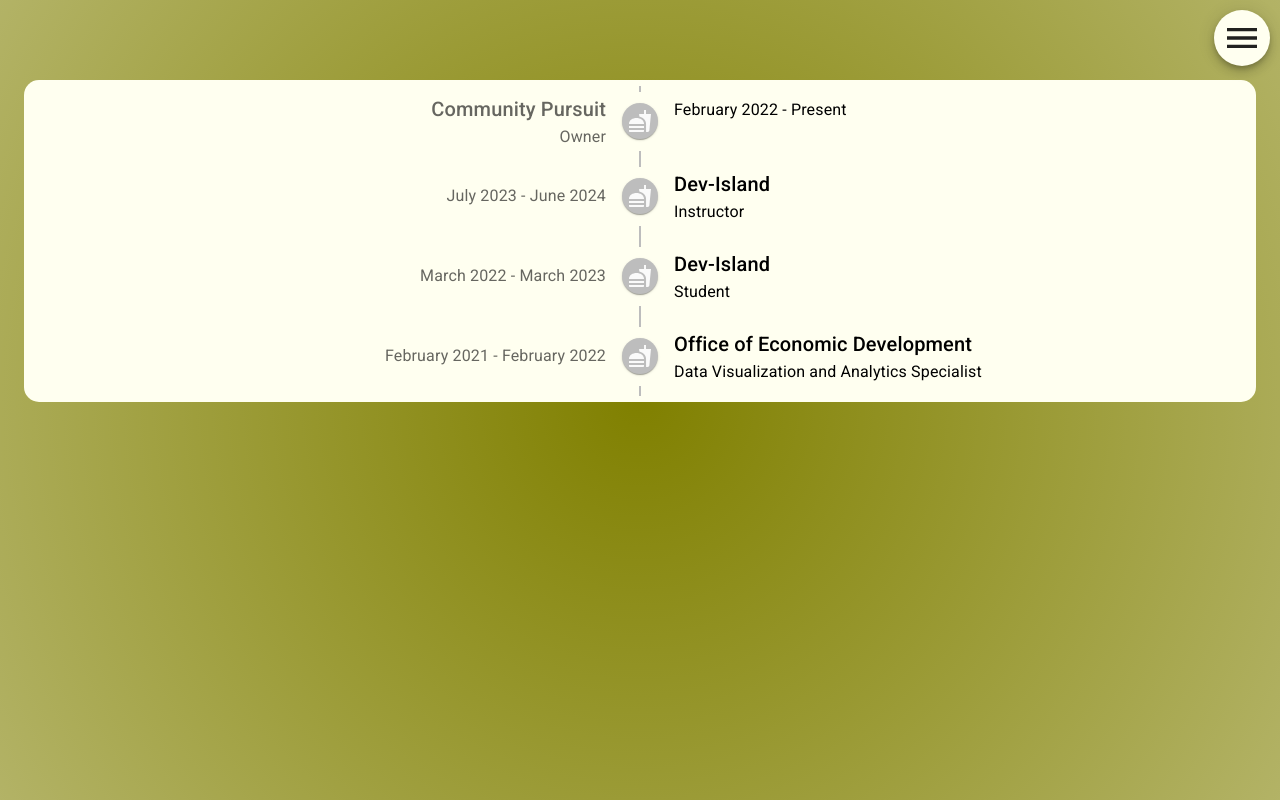
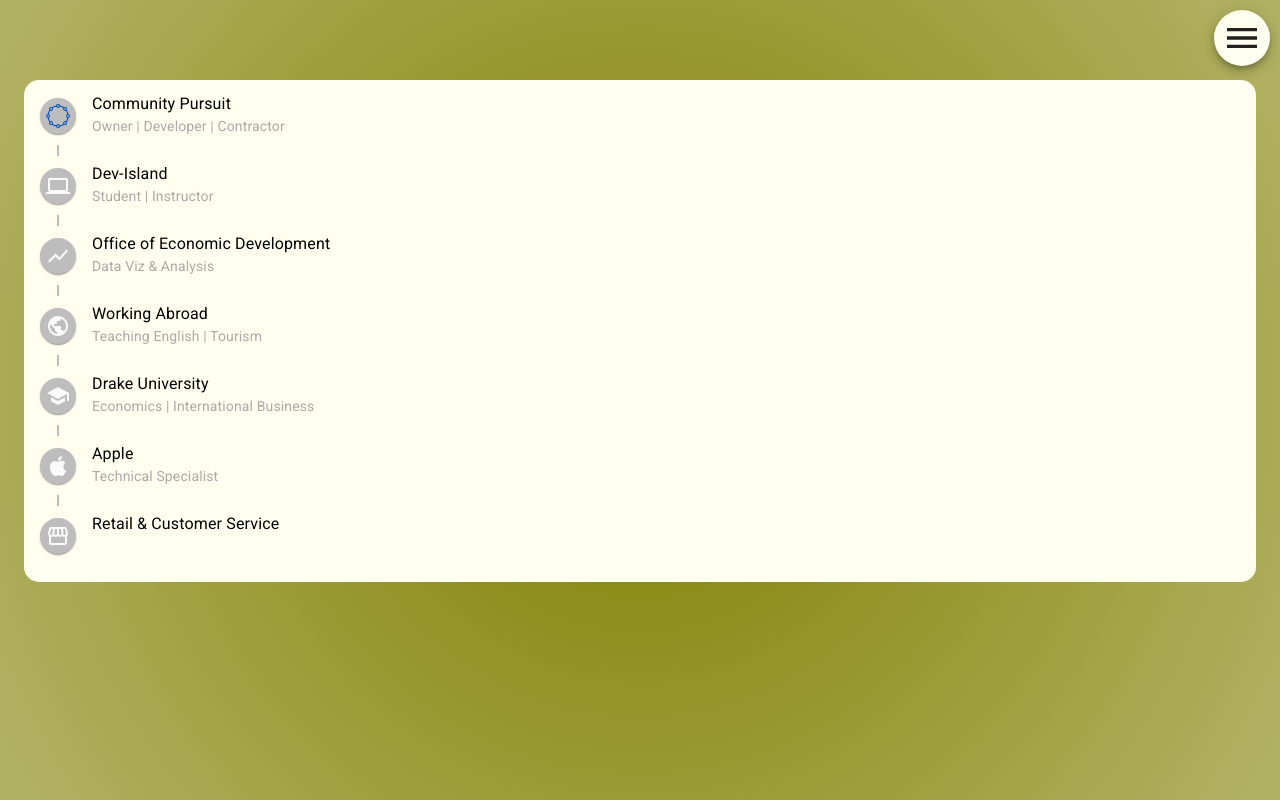
Before and after one commit to christian-faber/me-link, a React (Vite) app: page /resume in a window 1280 px wide. Built offline with nearby package versions, Linux system fonts and the light colour scheme.

Commit message:
timeline skeleton done

```diff
--- a/src/pages/Resume.tsx
+++ b/src/pages/Resume.tsx
@@ -1,14 +1,19 @@
 import React from "react";
 import Timeline from "@mui/lab/Timeline";
-import TimelineItem from "@mui/lab/TimelineItem";
+import TimelineItem, { timelineItemClasses } from "@mui/lab/TimelineItem";
 import TimelineSeparator from "@mui/lab/TimelineSeparator";
 import TimelineConnector from "@mui/lab/TimelineConnector";
 import TimelineContent from "@mui/lab/TimelineContent";
 import TimelineDot from "@mui/lab/TimelineDot";
-import TimelineOppositeContent from "@mui/lab/TimelineOppositeContent";
-import Typography from "@mui/material/Typography";
-import FastfoodIcon from "@mui/icons-material/Fastfood";
-import { Box } from "@mui/material";
+import { Box, Typography } from "@mui/material";
+import LaptopIcon from "@mui/icons-material/Laptop";
+import ShowChartIcon from "@mui/icons-material/ShowChart";
+import AppleIcon from "@mui/icons-material/Apple";
+import SchoolIcon from "@mui/icons-material/School";
+import StorefrontIcon from "@mui/icons-material/Storefront";
+import PublicIcon from "@mui/icons-material/Public";
+import logoImage from "../assets/logo-noBG-noText.png";
+import ButtonBase from "@mui/material/ButtonBase";
 
 export const Resume = () => {
   return (
@@ -21,101 +26,113 @@
         borderRadius: "15px",
       }}
     >
-      <Timeline position="right">
+      <Timeline
+        sx={{
+          [`& .${timelineItemClasses.root}:before`]: {
+            flex: 0,
+            padding: 0,
+          },
+        }}
+      >
         <TimelineItem>
-          <TimelineOppositeContent
-            sx={{ m: "auto 0" }}
-            align="right"
-            variant="body2"
-            color="text.secondary"
-          >
-            <Typography variant="h6" component="span">
-              Community Pursuit
-            </Typography>
-            <Typography>Owner</Typography>
-          </TimelineOppositeContent>
           <TimelineSeparator>
-            <TimelineConnector />
             <TimelineDot>
-              <FastfoodIcon />
+              <img
+                src={logoImage}
+                alt="Logo"
+                style={{
+                  width: "24px",
+                  height: "24px",
+                }}
+              />
             </TimelineDot>
             <TimelineConnector />
           </TimelineSeparator>
-          <TimelineContent sx={{ py: "12px", px: 2 }}>
-            <Typography>February 2022 - Present</Typography>
+          <TimelineContent>
+            <Typography>Community Pursuit</Typography>
+            <Typography sx={{ fontSize: "0.875rem", color: "darkgrey" }}>
+              Owner | Developer | Contractor
+            </Typography>
           </TimelineContent>
         </TimelineItem>
         <TimelineItem>
-          <TimelineOppositeContent
-            sx={{ m: "auto 0" }}
-            align="right"
-            variant="body2"
-            color="text.secondary"
-          >
-            <Typography>July 2023 - June 2024</Typography>
-          </TimelineOppositeContent>
           <TimelineSeparator>
-            <TimelineConnector />
             <TimelineDot>
-              <FastfoodIcon />
+              <LaptopIcon />
             </TimelineDot>
             <TimelineConnector />
           </TimelineSeparator>
-          <TimelineContent sx={{ py: "12px", px: 2 }}>
-            <Typography variant="h6" component="span">
-              Dev-Island
+          <TimelineContent>
+            <Typography>Dev-Island</Typography>
+            <Typography sx={{ fontSize: "0.875rem", color: "darkgrey" }}>
+              Student | Instructor
             </Typography>
-            <Typography>Instructor</Typography>
           </TimelineContent>
         </TimelineItem>
         <TimelineItem>
-          <TimelineOppositeContent
-            sx={{ m: "auto 0" }}
-            align="right"
-            variant="body2"
-            color="text.secondary"
-          >
-            <Typography>March 2022 - March 2023</Typography>
-          </TimelineOppositeContent>
           <TimelineSeparator>
-            <TimelineConnector />
             <TimelineDot>
-              <FastfoodIcon />
+              <ShowChartIcon />
             </TimelineDot>
             <TimelineConnector />
           </TimelineSeparator>
-          <TimelineContent sx={{ py: "12px", px: 2 }}>
-            <Typography variant="h6" component="span">
-              Dev-Island
+          <TimelineContent>
+            <Typography>Office of Economic Development</Typography>
+            <Typography sx={{ fontSize: "0.875rem", color: "darkgrey" }}>
+              Data Viz & Analysis
             </Typography>
-            <Typography>Student</Typography>
           </TimelineContent>
         </TimelineItem>
         <TimelineItem>
-          <TimelineOppositeContent
-            sx={{ m: "auto 0" }}
-            align="right"
-            variant="body2"
-            color="text.secondary"
-          >
-            <Typography>February 2021 - February 2022</Typography>
-          </TimelineOppositeContent>
           <TimelineSeparator>
-            <TimelineConnector />
             <TimelineDot>
-              <FastfoodIcon />
+              <PublicIcon />
             </TimelineDot>
             <TimelineConnector />
           </TimelineSeparator>
-          <TimelineContent sx={{ py: "12px", px: 2 }}>
-            <Typography variant="h6" component="span">
-              Office of Economic Development
+          <TimelineContent>
+            <Typography>Working Abroad</Typography>
+            <Typography sx={{ fontSize: "0.875rem", color: "darkgrey" }}>
+              Teaching English | Tourism
             </Typography>
-            <Typography>Data Visualization and Analytics Specialist</Typography>
           </TimelineContent>
         </TimelineItem>
-
-        {/* Repeat for other positions */}
+        <TimelineItem>
+          <TimelineSeparator>
+            <TimelineDot>
+              <SchoolIcon />
+            </TimelineDot>
+            <TimelineConnector />
+          </TimelineSeparator>
+          <TimelineContent>
+            <Typography>Drake University</Typography>
+            <Typography sx={{ fontSize: "0.875rem", color: "darkgrey" }}>
+              Economics | International Business
+            </Typography>
+          </TimelineContent>
+        </TimelineItem>
+        <TimelineItem>
+          <TimelineSeparator>
+            <TimelineDot>
+              <AppleIcon />
+            </TimelineDot>
+            <TimelineConnector />
+          </TimelineSeparator>
+          <TimelineContent>
+            <Typography>Apple</Typography>
+            <Typography sx={{ fontSize: "0.875rem", color: "darkgrey" }}>
+              Technical Specialist
+            </Typography>
+          </TimelineContent>
+        </TimelineItem>
+        <TimelineItem>
+          <TimelineSeparator>
+            <TimelineDot>
+              <StorefrontIcon />
+            </TimelineDot>
+          </TimelineSeparator>
+          <TimelineContent>Retail & Customer Service</TimelineContent>
+        </TimelineItem>
       </Timeline>
     </Box>
   );
```
Also changed, not shown: src/assets/logo-noBG-noText.png (added).
